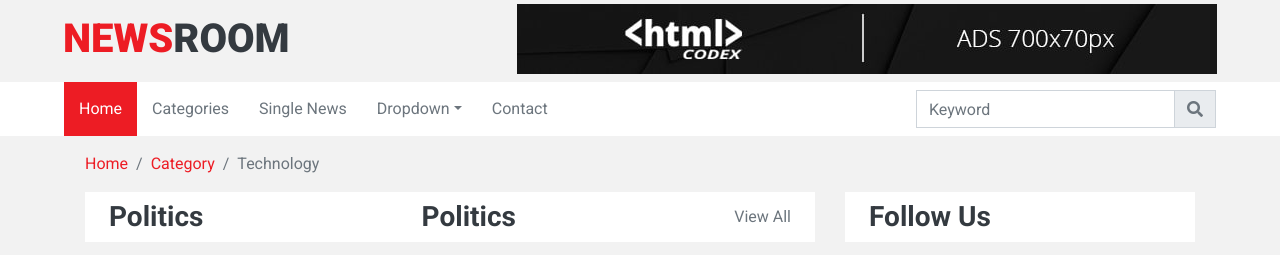
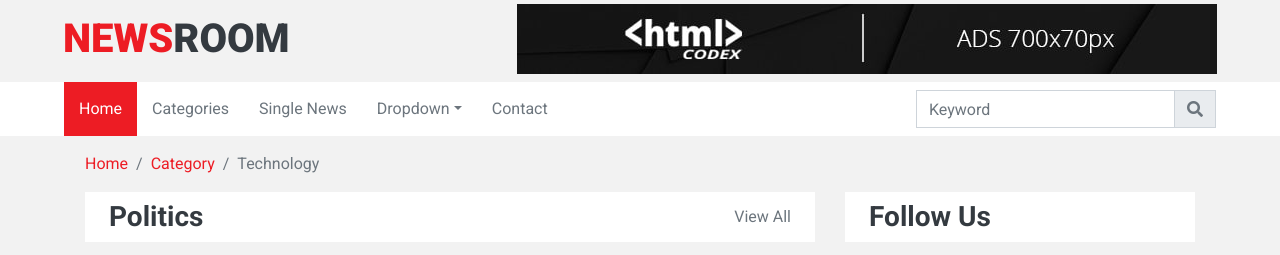
Before and after one commit to kripaz777/Django1030, a Django app: a page that uses templates/category.html in a window 1280 px wide. Shown: the part 44-299 px from the top of the page. Run offline with Django 5.2, Linux system fonts and the light colour scheme; data comes from the database, SQL or seed files in the repository; both versions use the stored data as it was after the commit; some libraries are stand-ins or nearby versions.

Commit message:
Category

```diff
--- a/home/views.py
+++ b/home/views.py
@@ -20,6 +20,7 @@ def contact(request):
 def category(request,slug):
     views = {}
     cat_id = Category.objects.get(slug = slug).id
+    views['category_name'] = Category.objects.get(slug = slug).name
     views['cat_news'] = News.objects.filter(category_id=cat_id)
     return render(request,'category.html',views)
 
--- a/templates/category.html
+++ b/templates/category.html
@@ -23,9 +23,7 @@
                     <div class="row">
                         <div class="col-12">
                             <div class="d-flex align-items-center justify-content-between bg-light py-2 px-4 mb-3">
-                                {% for cat in cat_news %}
-                                <h3 class="m-0">{{cat.category}}</h3>
-                                {% endfor %}
+                                <h3 class="m-0">{{category_name}}</h3>
                                 <a class="text-secondary font-weight-medium text-decoration-none" href="">View All</a>
                             </div>
                         </div>
```
Also changed, not shown: db.sqlite3.
